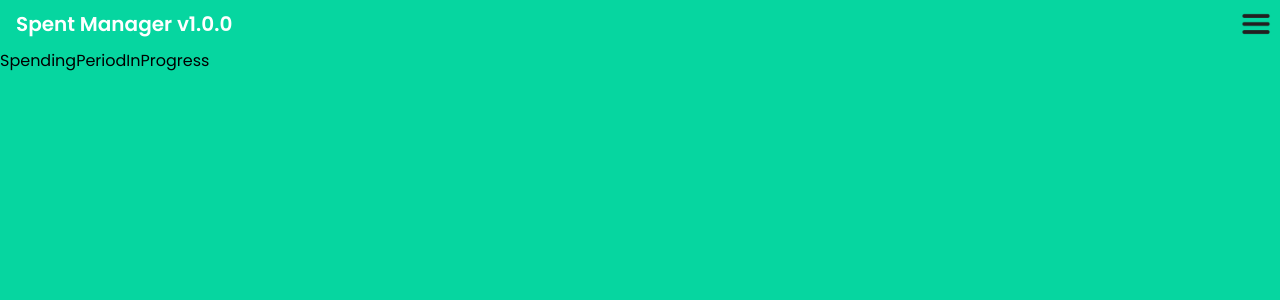
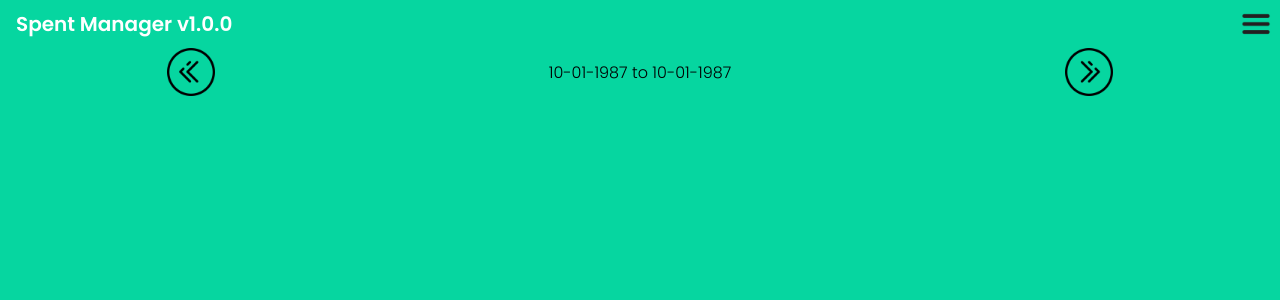
Before and after one commit to Potrunks/SpentManager, a React (Create React App) app in the folder gestion-depense-frontend/: page /displayspendingperiodinprogress in a window 1280 px wide. Shown: the top 300 px of the page. Built offline with nearby package versions, Linux system fonts and the light colour scheme.

Commit message:
Add date info spending period (frontend)
Just front view without link with API

```diff
--- a/gestion-depense-frontend/src/App.js
+++ b/gestion-depense-frontend/src/App.js
@@ -8,6 +8,7 @@ import "./style/navbar.css";
 import "./style/form.css";
 import "./style/popup.css";
 import "./style/successPage.css";
+import "./style/display.css";
 import LoginAccount from "./components/form/LoginAccount";
 import Menu from "./components/UI/Menu";
 import NewSpendingPeriod from "./components/form/NewSpendingPeriod";
--- /dev/null
+++ b/gestion-depense-frontend/src/components/display/DateSpendingPeriodAndMore.js
@@ -0,0 +1,15 @@
+import React from "react";
+import nextArrow from "./next_arrow.png";
+import previousArrow from "./previous_arrow.png";
+
+const DateSpendingPeriodAndMore = () => {
+  return (
+    <div className="main-date-spending-period-container">
+      <img className="date-arrow" src={previousArrow} alt="Previous Spending Period"></img>
+      <span>10-01-1987 to 10-01-1987</span>
+      <img className="date-arrow" src={nextArrow} alt="Next Spending Period"></img>
+    </div>
+  );
+};
+
+export default DateSpendingPeriodAndMore;
--- a/gestion-depense-frontend/src/components/display/SpendingPeriodInProgress.js
+++ b/gestion-depense-frontend/src/components/display/SpendingPeriodInProgress.js
@@ -1,9 +1,12 @@
-import React from 'react'
+import React from "react";
+import DateSpendingPeriodAndMore from "./DateSpendingPeriodAndMore";
 
 const SpendingPeriodInProgress = () => {
   return (
-    <div>SpendingPeriodInProgress</div>
-  )
-}
+    <div className="app-main-container">
+      <DateSpendingPeriodAndMore />
+    </div>
+  );
+};
 
-export default SpendingPeriodInProgress
+export default SpendingPeriodInProgress;
--- /dev/null
+++ b/gestion-depense-frontend/src/style/display.css
@@ -0,0 +1,16 @@
+.main-date-spending-period-container {
+    /*background-color: red;*/
+    display: flex;
+    justify-content: space-around;
+    align-items: center;
+    width: 100%;
+}
+
+.main-date-spending-period-container span {
+    font-weight: 300;
+}
+
+.date-arrow {
+    width: 48px;
+    height: 48px;
+}
```
Also changed, not shown: gestion-depense-frontend/src/components/display/next_arrow.png (added), gestion-depense-frontend/src/components/display/previous_arrow.png (added).
